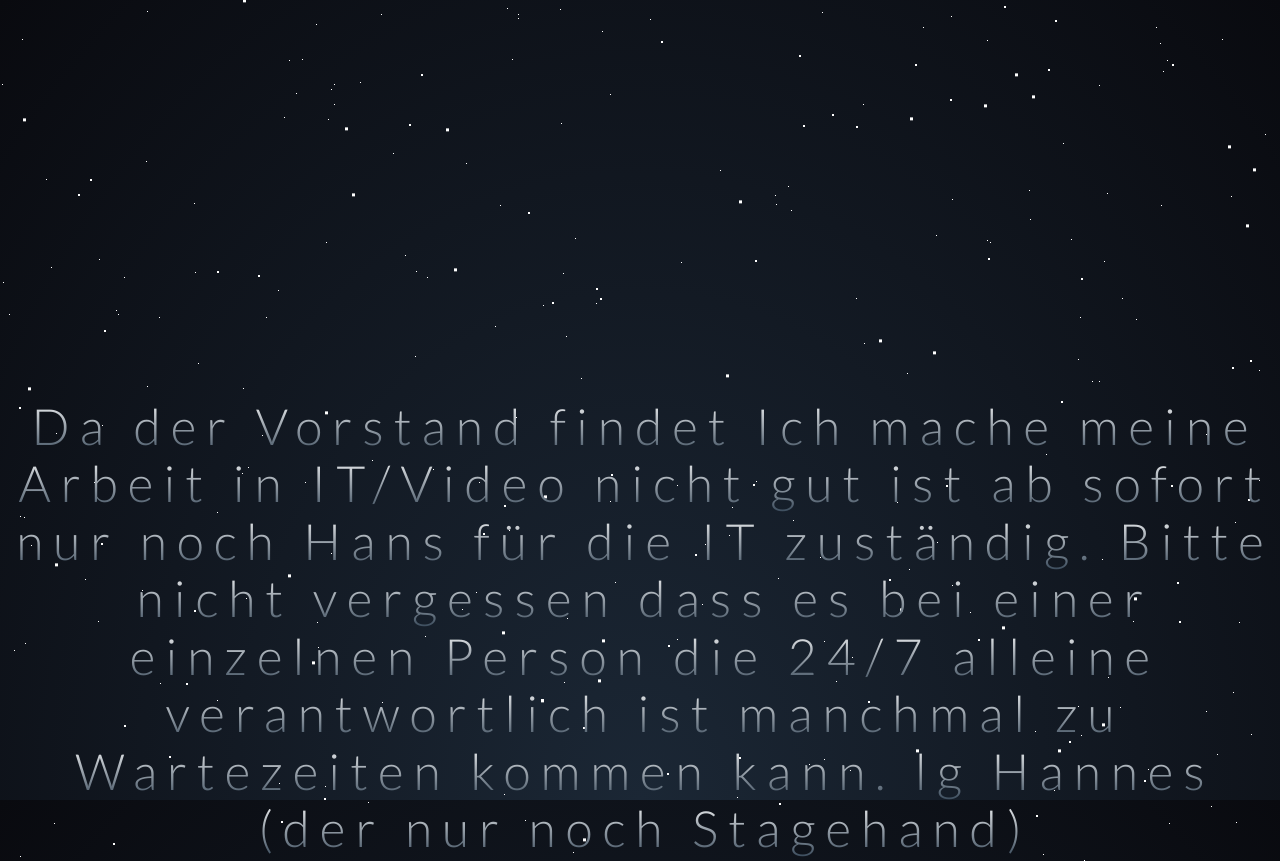
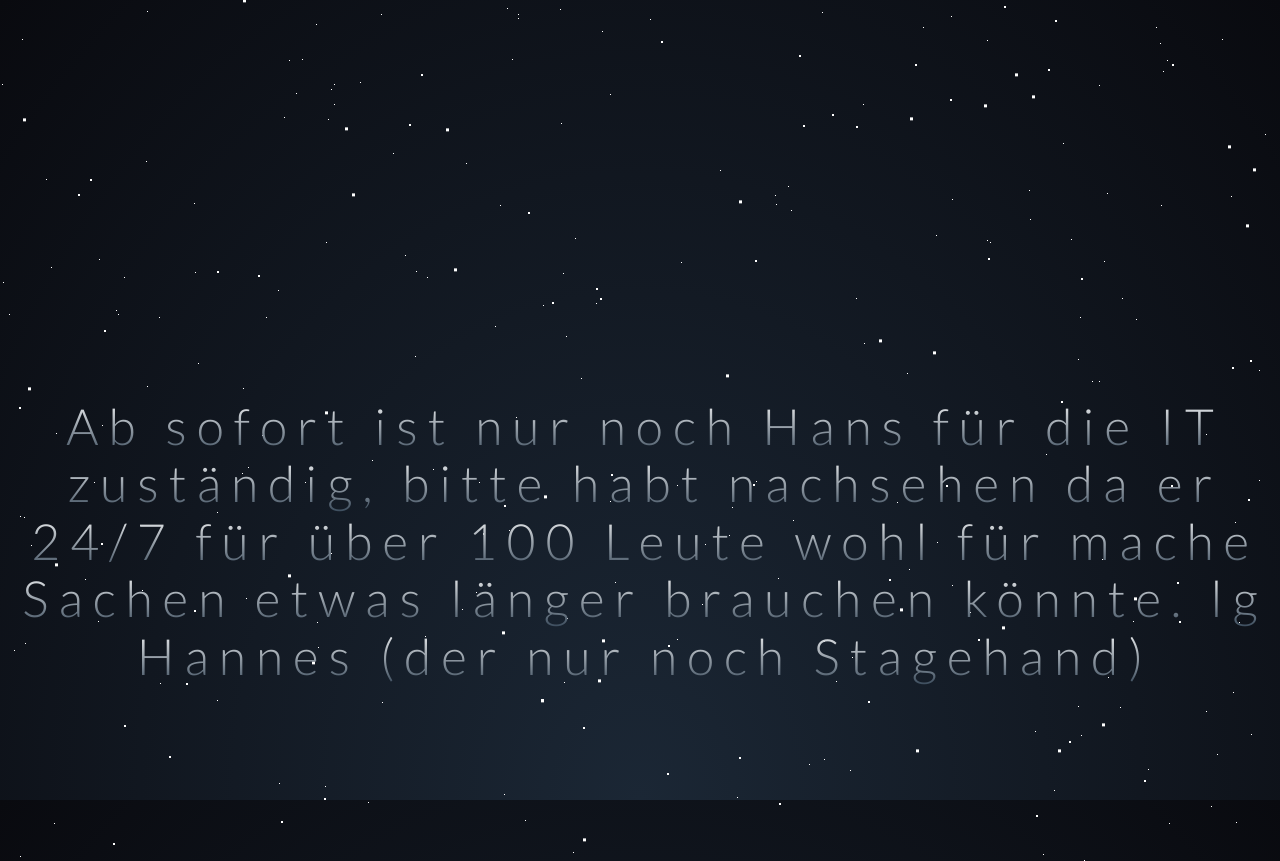
Before and after one commit to krauthaus/krauthaus.github.io, a plain HTML site: page index.html in a window 1280 px wide. Shown: the top 861 px of the page. Drawn offline with nearby package versions, Linux system fonts and the light colour scheme.

Commit message:
Update index.html

```diff
--- a/index.html
+++ b/index.html
@@ -19,9 +19,8 @@
 <div id='title'>
   <br>
   <span>
-    Da der Vorstand findet Ich mache meine Arbeit in IT/Video nicht gut ist ab sofort nur noch Hans für die IT zuständig.
-    Bitte nicht vergessen dass es bei einer einzelnen Person die 24/7 alleine verantwortlich ist manchmal zu Wartezeiten kommen kann.
-
+    Ab sofort ist nur noch Hans für die IT zuständig, bitte habt nachsehen da er 24/7 für über 100 Leute wohl
+    für mache Sachen etwas länger brauchen könnte.
     lg Hannes (der nur noch Stagehand)
   </span>
 </div>
```
